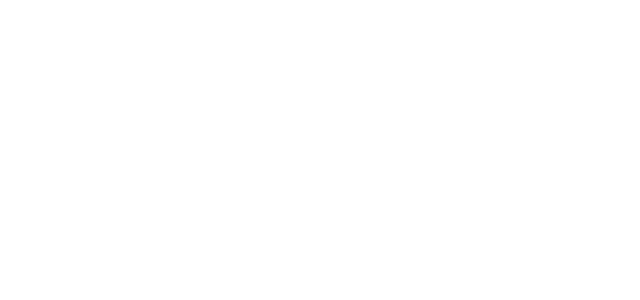
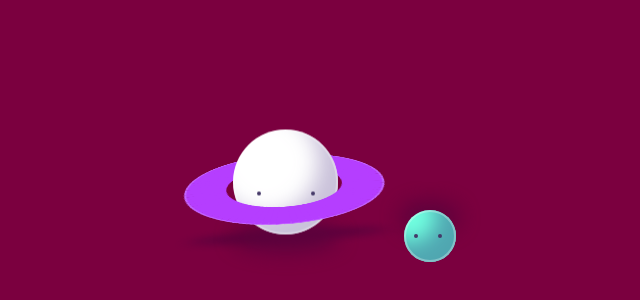
Before and after one commit to rodolphe37/reusable-components-react, a React (Create React App) app: page / in a window 1280 px wide. Shown: the part 218-518 px from the top of the page, without its empty margins (355-995 px from the left). Built offline with nearby package versions, Linux system fonts and the light colour scheme.

Commit message:
Loading Page 2

```diff
--- a/src/App.js
+++ b/src/App.js
@@ -21,7 +21,7 @@
 // import SpiralLoading from './components/spiralLoading/SpiralLoading';
 // import LoadingPage from './components/loadingPage/LoadingPage';
 // import MagazineStyleLayout from './components/magazineStyleLayout/MagazineStyleLayout'
-// import LoadingPage2 from './components/loadingPage2/LoadingPage2';
+import LoadingPage2 from './components/loadingPage2/LoadingPage2';
 // import SolarSystemExplorer from './components/solarSystemExplorer/SolarSystemExplorer';
 // import OrderProcessSteps from './components/orderProcessSteps/OrderProcessSteps';
 // import Magazine3DFlip from './components/magazine3DFlip/Magazine3DFlip';
@@ -45,7 +45,7 @@
     <div className="App">
       {/*<LoadingPage/>*/}
      {/*<MagazineStyleLayout />*/}
-      {/*<LoadingPage2 />*/}
+      <LoadingPage2 />
       {/*<SolarSystemExplorer />*/}
       {/*<OrderProcessSteps />*/}
       {/*<Magazine3DFlip />*/}
```
